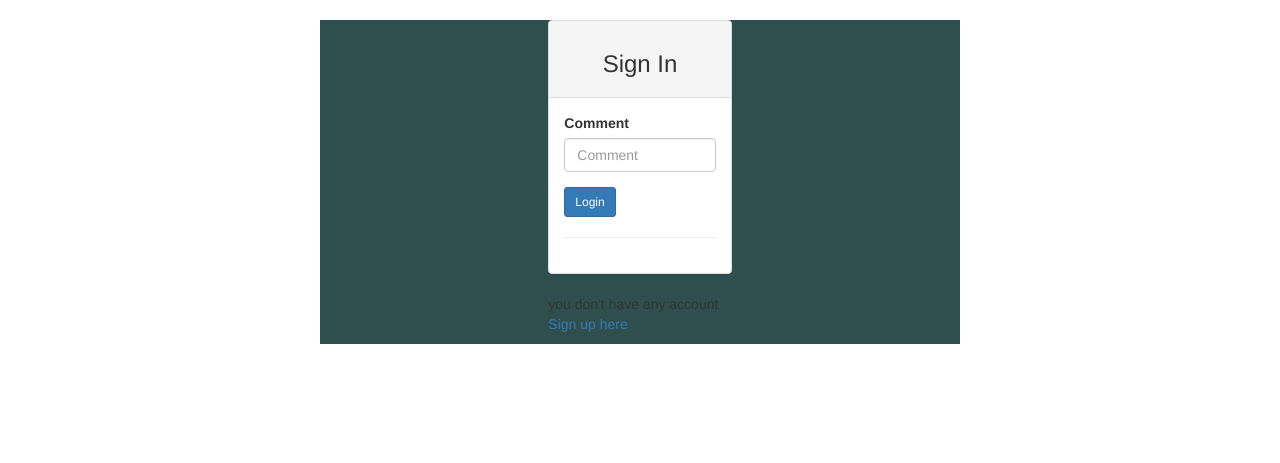
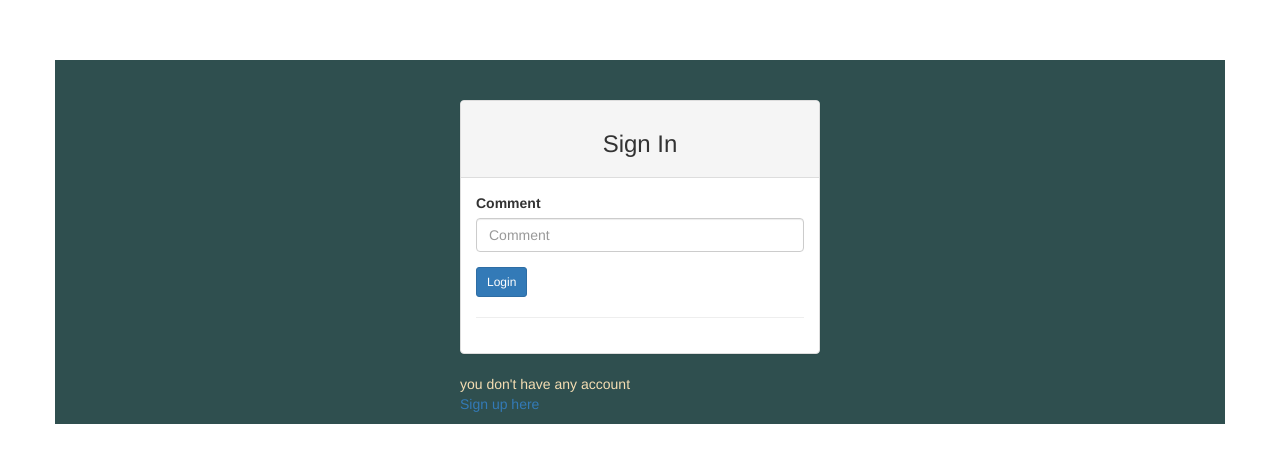
Before and after one commit to Ingabineza12/awwwards, a Django app: template awardapp/templates/registration/login.html in a window 1280 px wide. Shown: the part 64-527 px from the top of the page. Run offline with Django 3.2, Linux system fonts and the light colour scheme; the template is opened without the code that fills it: values that come from a table or form of the project are taken from there, others are empty; some libraries are stand-ins or nearby versions; some web fonts are replaced.

Commit message:
edited login

```diff
--- a/awardapp/templates/registration/login.html
+++ b/awardapp/templates/registration/login.html
@@ -1,7 +1,9 @@
 {%extends "registration/base.html"%}
 {% load bootstrap3 %}
 {% block content %}
-<div class="container" style="background-color: darkslategray; width: 50%;">
+<br><br>
+<div class="container" style="background-color: darkslategray;">
+  <br><br>
   <div class="row">
     <!-- Empty div -->
     <div class="col-md-4"></div>
@@ -33,7 +35,7 @@
         </div>
 
       </div>
-      <p>you don't have any account <a href="/accounts/register/">Sign up here</a></p>
+      <p style="color: wheat;">you don't have any account <br><a href="/accounts/register/">Sign up here</a></p>
 
     </div>
     <!-- empty div -->
```
